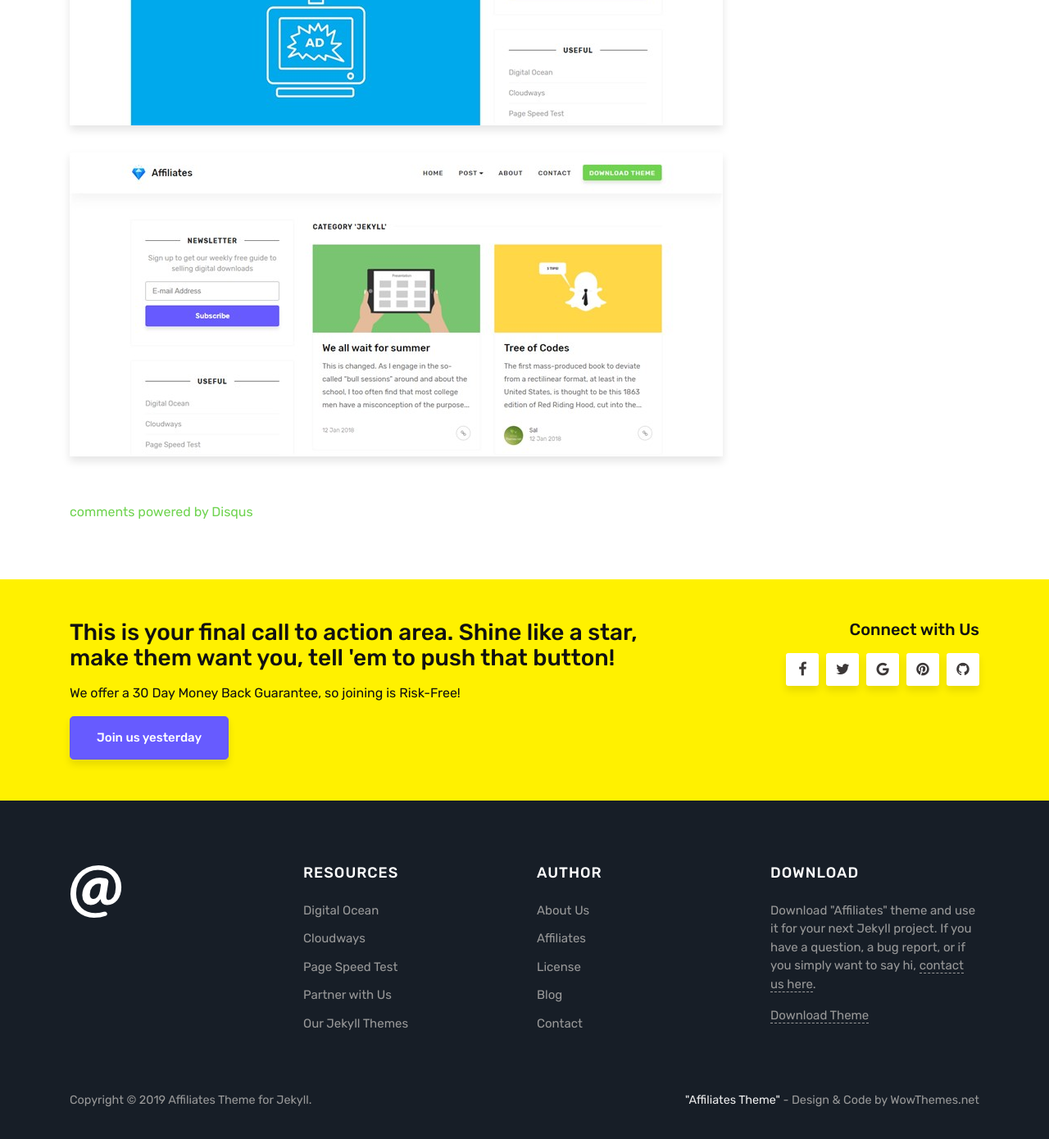
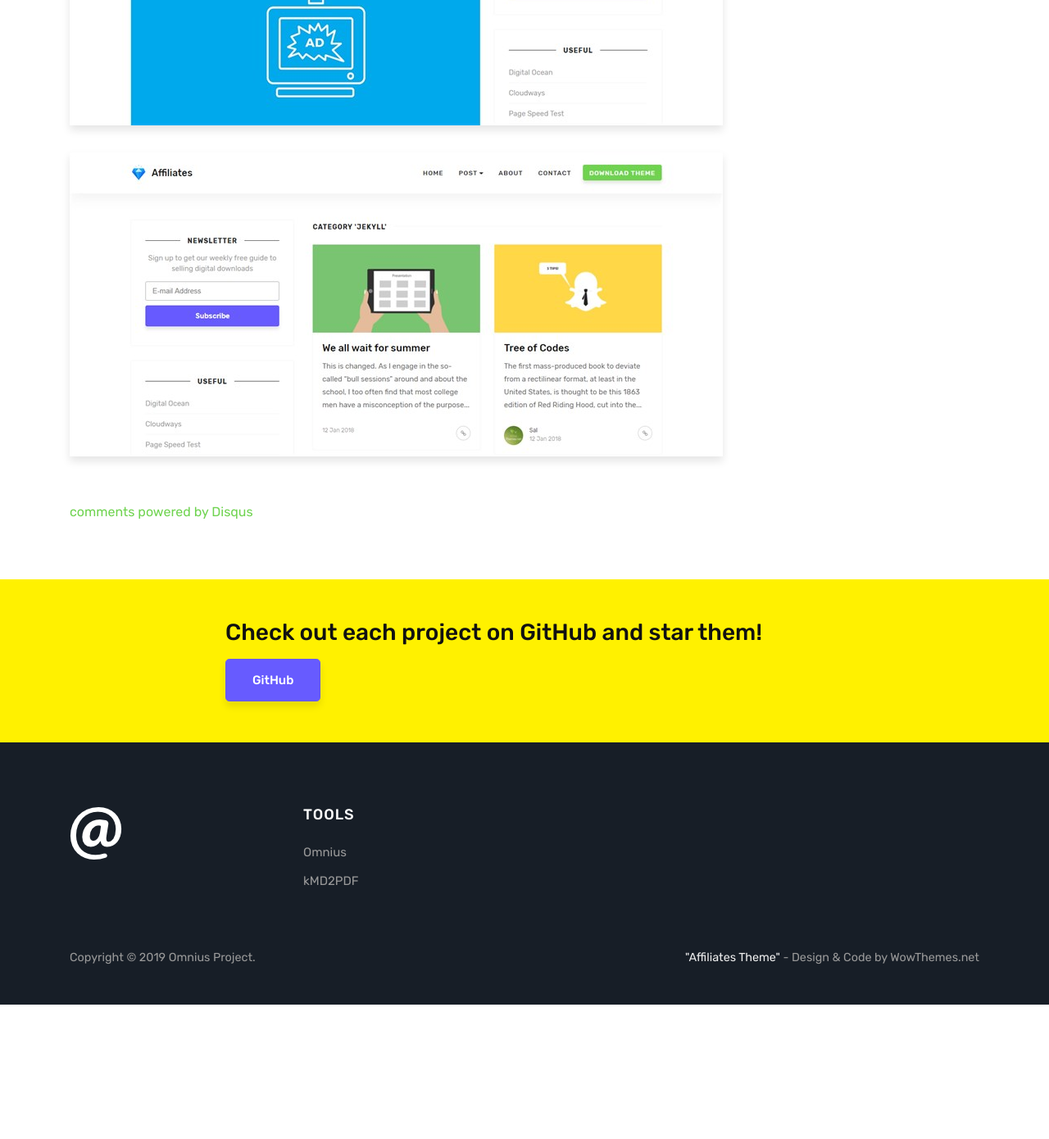
Before and after one commit to omnius-project/omnius-project.github.io, a Jekyll site: the page built from about.md, in a window 1280 px wide and 1400 px high, scrolled down 2852 px. Shown: the top 1390 px of the window at 82% size. Built offline with Jekyll 4.4.1, drawn with Linux system fonts in a browser that asks for light colours; comment, search, counter and statistics services are not loaded; after the commit the page ends 4078 px from its top, so only the background shows below that; some of the changed text lies outside the part shown.

Commit message:
Updated site

```diff
--- a/_config.yml
+++ b/_config.yml
@@ -1,35 +1,25 @@
 # Site
-name: "Affiliates Theme for Jekyll"
-title: "Affiliates Theme for Jekyll"
-description: "Jekyll Theme for Blogging"
-meta_description: "Jekyll theme for blogging."
+name: "Omnius Project"
+title: "Omnius Project"
+description: "Markdown Editor"
+meta_description: "Markdown Editor"
 logo: 'assets/images/logo.png'
 favicon: 'assets/images/favicon.ico'
 paginate: 12
 baseurl: '/'
-email: 'wowthemesnet@gmail.com'
+email: 'woojiahao1234@gmail.com'
 google_analytics: 'UA-46278016-1'
 disqus: 'demowebsite'
 sharethis: '<script type="text/javascript" src="//platform-api.sharethis.com/js/sharethis.js#property=5a6b2fe4fb197a0011c589f6&product=sticky-share-buttons"></script>'
 
 # Authors
 authors:
-  sal:
-    name: Sal
-    display_name: Sal
+  woojiahao:
+    name: Woo Jia Hao
+    display_name: Woo Jia Hao
     gravatar: e56154546cf4be74e393c62d1ae9f9d4
-    email: wowthemesnet@gmail.com
-    web: https://www.wowthemes.net/category/jekyll-themes/
-    twitter: https://twitter.com/wowthemesnet
-    description: "Author of Affiliates, a template available for WordPress, HTML, Ghost and Jekyll. You are currently previewing Jekyll template demo."
-  john:
-    name: John
-    display_name: John
-    gravatar: b1cc14991db7a456fcd761680bbc8f81
-    email: wowthemesnet@gmail.com
-    web: https://www.wowthemes.net/category/jekyll-themes/
-    twitter: https://twitter.com/wowthemesnet
-    description: "This is the author box. Write a short description of the author here. You are currently previewing Affiliates theme demo, a Jekyll template compatible with Github pages."
+    email: woojiahao1234@gmail.com
+    description: "Creator and manager of the Omnius project."
 
 # Plugins
 plugins:
--- a/_layouts/default.html
+++ b/_layouts/default.html
@@ -1,12 +1,14 @@
 <!DOCTYPE html>
 <html lang="en">
+
 <head>
   <meta charset="utf-8">
   <meta name="viewport" content="width=device-width, initial-scale=1, shrink-to-fit=no">
   <link rel="icon" href="{{ site.baseurl }}/assets/images/favicon.png">
   <title>{{ page.title }} | {{site.name}}</title>
   {% seo %}
-<link rel="stylesheet" href="https://maxcdn.bootstrapcdn.com/bootstrap/4.0.0-alpha.6/css/bootstrap.min.css" integrity="sha384-rwoIResjU2yc3z8GV/NPeZWAv56rSmLldC3R/AZzGRnGxQQKnKkoFVhFQhNUwEyJ" crossorigin="anonymous">
+  <link rel="stylesheet" href="https://maxcdn.bootstrapcdn.com/bootstrap/4.0.0-alpha.6/css/bootstrap.min.css" integrity="sha384-rwoIResjU2yc3z8GV/NPeZWAv56rSmLldC3R/AZzGRnGxQQKnKkoFVhFQhNUwEyJ"
+    crossorigin="anonymous">
   <link href="https://maxcdn.bootstrapcdn.com/font-awesome/4.7.0/css/font-awesome.min.css" rel="stylesheet">
   <link href="https://fonts.googleapis.com/css?family=Rubik:400,400i,500,500i,700,700i" rel="stylesheet">
   <link href="{{ site.baseurl }}/assets/css/theme.css" rel="stylesheet">
@@ -33,13 +35,15 @@
 
 
 {% capture layout %}{% if page.layout %}layout-{{ page.layout }}{% endif %}{% endcapture %}
+
 <body class="{{ layout }}">
 
 
   <!-- Begin Menu Navigation
 ================================================== -->
   <header class="navbar navbar-toggleable-md navbar-light bg-white fixed-top mediumnavigation">
-    <button class="navbar-toggler navbar-toggler-right" type="button" data-toggle="collapse" data-target="#navbarsWow" aria-controls="navbarsWow" aria-expanded="false" aria-label="Toggle navigation">
+    <button class="navbar-toggler navbar-toggler-right" type="button" data-toggle="collapse" data-target="#navbarsWow"
+      aria-controls="navbarsWow" aria-expanded="false" aria-label="Toggle navigation">
       <span class="navbar-toggler-icon"></span>
     </button>
     <div class="container">
@@ -61,10 +65,13 @@
           </li>
 
           <li class="nav-item dropdown">
-                    <a class="nav-link dropdown-toggle" href="#" id="dropdown01" data-toggle="dropdown" aria-haspopup="true" aria-expanded="false">Post</a>
+            <a class="nav-link dropdown-toggle" href="#" id="dropdown01" data-toggle="dropdown" aria-haspopup="true"
+              aria-expanded="false">Tools</a>
             <div class="dropdown-menu" aria-labelledby="dropdown01">
-                    <a class="dropdown-item" href="{{ site.baseurl }}/jekyll/tutorial/2018/01/12/is-intelligence-enough.html">Left Sidebar</a>
-                    <a class="dropdown-item" href="{{ site.baseurl }}/jekyll/tutorial/2018/01/12/red-riding.html">Right Sidebar</a>
+              <a class="dropdown-item" href="{{ site.baseurl }}/jekyll/tutorial/2018/01/12/is-intelligence-enough.html">Omnius</a>
+              <a class="dropdown-item" href="{{ site.baseurl }}/jekyll/tutorial/2018/01/12/is-intelligence-enough.html">kMD2PDF</a>
+              <a class="dropdown-item" href="{{ site.baseurl }}/jekyll/tutorial/2018/01/12/red-riding.html">Markdown
+                Converter Dialogue</a>
             </div>
           </li>
 
@@ -73,18 +80,8 @@
           </li>
 
           <li class="nav-item">
-                    <a class="nav-link" href="{{ site.baseurl }}/contact">Contact</a>
+            <a target="_blank" class="nav-link" href="https://github.com/omnius-project">Github</a>
           </li>
-
-                 <li class="nav-item">
-                    <a target="_blank" class="nav-link" href="https://github.com/wowthemesnet/affiliates-jekyll-theme">Github</a>
-                </li>
-
-
-                <li class="nav-item">
-                    <a class="nav-link highlight" href="https://github.com/wowthemesnet/affiliates-jekyll-theme/archive/master.zip">Download Theme</a>
-                </li>
-
         </ul>
         <!-- End Menu -->
 
@@ -128,17 +125,8 @@
       <div class="container">
         <div class="row justify-content-center">
           <div class="col-md-8">
-                    <h3>This is your final call to action area. Shine like a star, make them want you, tell 'em to push that button!</h3>
-                    <p>We offer a <span>30 Day Money Back Guarantee</span>, so joining is <span class="risk-free">Risk-Free!</span></p>
-                    <a class="btn btn-primary btn-lg" href="#">Join us yesterday</a>
-                </div>
-                <div class="col-md-4 text-right footersocial">
-                    <h5>Connect with Us</h5>
-                    <i class="fa fa-facebook"></i>
-                    <i class="fa fa-twitter"></i>
-                        <i class="fa fa-google"></i>
-                     <i class="fa fa-pinterest"></i>
-                     <i class="fa fa-github"></i>
+            <h3>Check out each project on GitHub and star them!</h3>
+            <a class="btn btn-primary btn-lg" href="https://github.com/omnius-project">GitHub</a>
           </div>
         </div>
       </div>
@@ -161,35 +149,11 @@
 
           <div class="col-sm-3">
             <div class="footer-widget">
-                <h5 class="title">Resources</h5>
+              <h5 class="title">Tools</h5>
               <ul>
-                <li><a target="_blank" href="https://m.do.co/c/84c9b45d0c47">Digital Ocean</a></li>
-                <li><a target="blank" href="https://www.cloudways.com/en/pricing.php?id=153986&amp;a_bid=005da123">Cloudways</a></li>
-                <li><a target="blank" href="http://shareasale.com/r.cfm?b=875645&amp;u=1087935&amp;m=41388&amp;urllink=&amp;afftrack=">Page Speed Test</a></li>
-                <li><a target="blank" href="https://www.wowthemes.net/affiliate-area/?utm_source=fromjekyllsidebar&utm_campaign=sidebar">Partner with Us</a></li>
-                <li><a target="blank" href="https://www.wowthemes.net/category/jekyll-themes/">Our Jekyll Themes</a></li>
+                <li><a target="_blank" href="https://github.com/omnius-project/Omnius">Omnius</a></li>
+                <li><a target="_blank" href="https://omnius-project.github.io/kMD2PDF/#/">kMD2PDF</a></li>
               </ul>
-                </div>
-                </div>
-
-                <div class="col-sm-3">
-                <div class="footer-widget">
-                <h5 class="title">Author</h5>
-                <ul>
-                <li><a href="https://www.wowthemes.net/premium-themes-templates/">About Us</a></li>
-                <li><a target="_blank" href="https://www.wowthemes.net/affiliate-area/">Affiliates</a></li>
-                <li><a href="https://www.wowthemes.net/terms-and-conditions/">License</a></li>
-                <li><a href="https://www.wowthemes.net/blog/">Blog</a></li>
-                <li><a href="https://www.wowthemes.net/support/">Contact</a></li>
-                </ul>
-                </div>
-                </div>
-
-                <div class="col-sm-3">
-                <div class="footer-widget textwidget">
-                    <h5 class="title">Download</h5>
-                    <p>Download "Affiliates" theme and use it for your next Jekyll project. If you have a question, a bug report, or if you simply want to say hi, <a href="https://www.wowthemes.net/support/">contact us here</a>.</p>
-                    <a href="https://github.com/wowthemesnet/affiliates-jekyll-theme/archive/master.zip">Download Theme</a>
             </div>
           </div>
         </div>
@@ -200,7 +164,8 @@
           </p>
           <p class="pull-right">
             <!-- Please, leave credit to author unless you own a commercial license: https://www.wowthemes.net/freebies-license/ -->
-                <a target="_blank" href="https://www.wowthemes.net/free-jekyll-template-affiliates/">"Affiliates Theme"</a> - Design & Code by WowThemes.net
+            <a target="_blank" href="https://www.wowthemes.net/free-jekyll-template-affiliates/">"Affiliates Theme"</a>
+            - Design & Code by WowThemes.net
           </p>
           <div class="clearfix"></div>
         </div>
@@ -212,16 +177,19 @@
     ================================================== -->
 
 
-</div> <!-- /.site-content>
+  </div>
+  <!-- /.site-content>
 
 <!-- JavaScript
 ================================================== -->
 
   <script src="{{ site.baseurl }}/assets/js/jquery.min.js"></script>
 
-<script src="https://cdnjs.cloudflare.com/ajax/libs/tether/1.4.0/js/tether.min.js" integrity="sha384-DztdAPBWPRXSA/3eYEEUWrWCy7G5KFbe8fFjk5JAIxUYHKkDx6Qin1DkWx51bBrb" crossorigin="anonymous"></script>
+  <script src="https://cdnjs.cloudflare.com/ajax/libs/tether/1.4.0/js/tether.min.js" integrity="sha384-DztdAPBWPRXSA/3eYEEUWrWCy7G5KFbe8fFjk5JAIxUYHKkDx6Qin1DkWx51bBrb"
+    crossorigin="anonymous"></script>
 
-<script src="https://maxcdn.bootstrapcdn.com/bootstrap/4.0.0-alpha.6/js/bootstrap.min.js" integrity="sha384-vBWWzlZJ8ea9aCX4pEW3rVHjgjt7zpkNpZk+02D9phzyeVkE+jo0ieGizqPLForn" crossorigin="anonymous"></script>
+  <script src="https://maxcdn.bootstrapcdn.com/bootstrap/4.0.0-alpha.6/js/bootstrap.min.js" integrity="sha384-vBWWzlZJ8ea9aCX4pEW3rVHjgjt7zpkNpZk+02D9phzyeVkE+jo0ieGizqPLForn"
+    crossorigin="anonymous"></script>
 
   <script src="{{ site.baseurl }}/assets/js/ie10-viewport-bug-workaround.js"></script>
 
--- a/index.html
+++ b/index.html
@@ -7,8 +7,10 @@
 ================================================== -->
 <section class="intro full-width">
   <div class="wrapintro">
-        <h1>Jekyll Theme for Marketers</h1>
-        <h2 class="lead">"Affiliates" is a Jekyll theme designed & developed by WowThemesNet, best suitable for affiliate marketing.</h2>
+    <h1>Omnius Project</h1>
+    <h2 class="lead">
+      Collection of libraries and tools written for Omnius, the markdown editor.
+    </h2>
     <a href="https://github.com/wowthemesnet/affiliates-jekyll-theme/archive/master.zip" class="btn">Download</a>
   </div>
 </section>
```
Also changed, not shown: _posts/2018-01-11-markup-example.md (deleted, +0 -26 lines), _posts/2018-01-12-is-intelligence-enough.md (deleted, +0 -18 lines), _posts/2018-01-12-powerful-things-markdown-editor.md (deleted, +0 -50 lines), _posts/2018-01-12-red-riding.md (deleted, +0 -16 lines), _posts/2018-01-12-tree-of-codes.md (deleted, +0 -17 lines), _posts/2018-01-12-we-all-wait-for-summer.md (deleted, +0 -10 lines), Gemfile.lock. Lines whose indentation alone changed are shown as unchanged.
